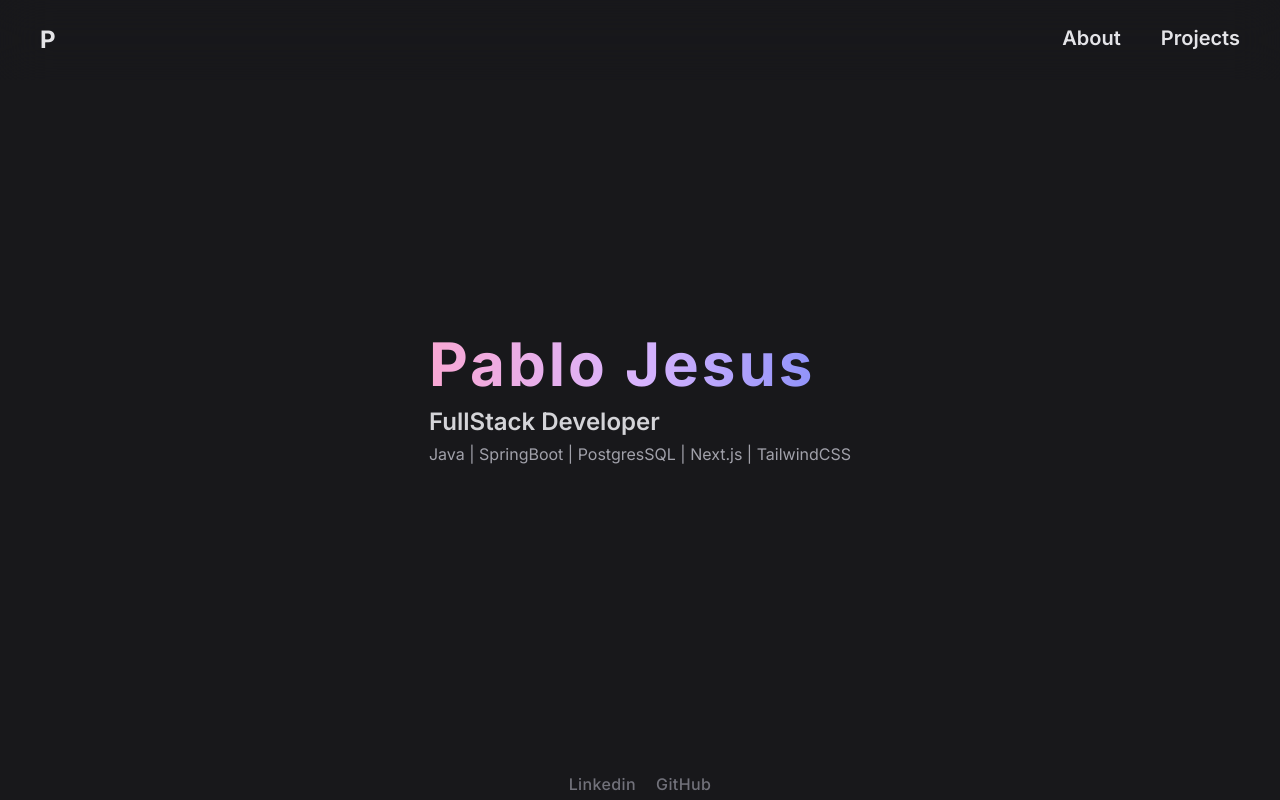
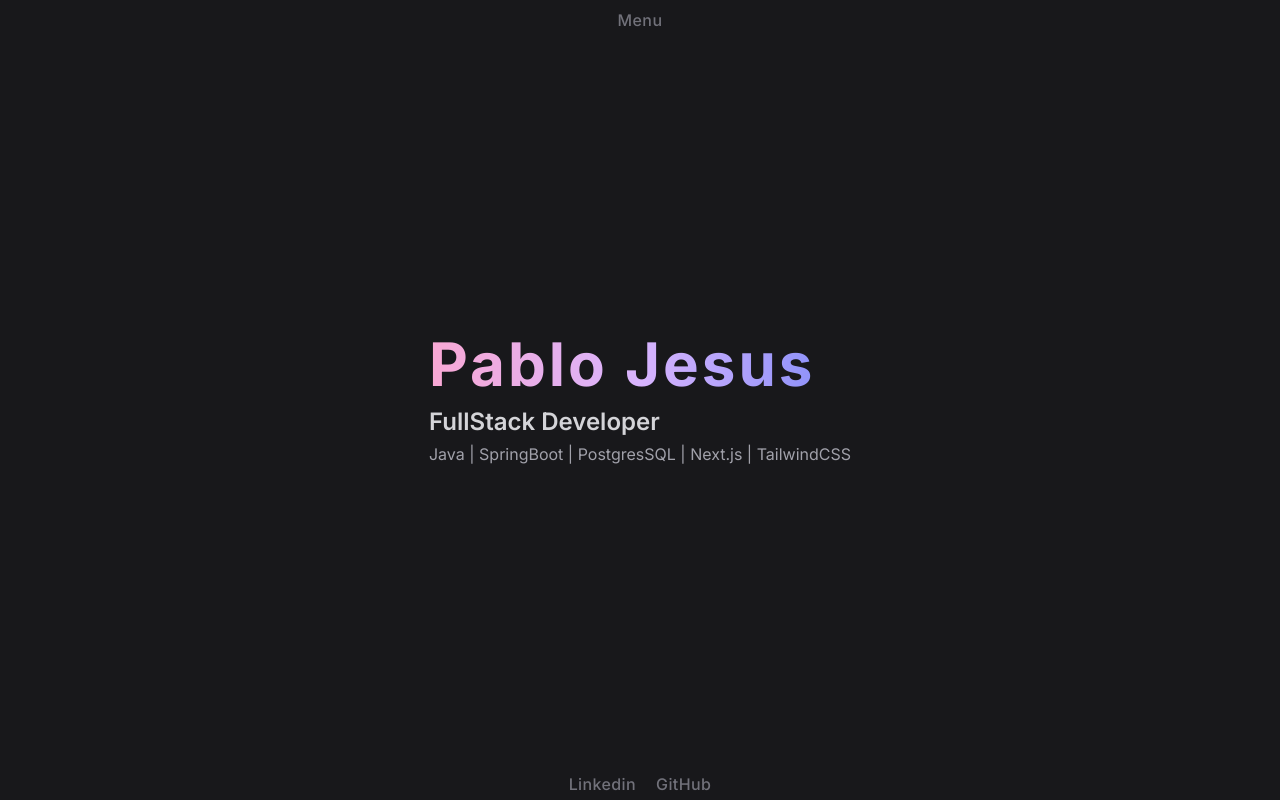
Before and after one commit to PabloJesusdaSilva/portfolio, a Next.js app: page / in a window 1280 px wide. Built offline with nearby package versions, Linux system fonts and the light colour scheme.

Commit message:
:feat creating header

```diff
--- a/src/app/layout.tsx
+++ b/src/app/layout.tsx
@@ -24,7 +24,7 @@ export default function RootLayout({
     <html lang="en" className='bg-zinc-900'>
       <body className={inter.className}>
         <Header />
-          <main className='flex justify-center'>
+          <main className=''>
               {children}
           </main>
         <Footer />
--- a/src/app/page.tsx
+++ b/src/app/page.tsx
@@ -2,7 +2,7 @@ import InitialPresentacion from "./components/InitialPresentation";
 
 export default function Home() {
   return (
-    <main className="flex w-full">
+    <main>
       <InitialPresentacion />
     </main>
   )
--- a/src/app/partials/Header.tsx
+++ b/src/app/partials/Header.tsx
@@ -12,54 +12,18 @@ export default function Header () {
    const handleOpenMenuModal = () => {
       setOpenMenuModal(!openMenuModal)
 
-      return
+      return;
    }
 
    return (
-      <>
-         <header className='fixed z-20 flex justify-between w-full py-4 px-8 text-zinc-200 backdrop-blur-xl'>
-            <div className='p-2 font-bold text-2xl transition-all duration-300 cursor-pointer hover:text-zinc-300'>
-               <Link href='/'>
-                  P
-               </Link>
-            </div>
-
-            <nav className='hidden md:block'>
-               <ul className='flex space-x-6'>
-                  <li className='p-2 cursor-pointer'>
-                     <Link
-                        href='/about-me'
-                        className='text-xl font-semibold transition-all duration-300 hover:text-zinc-300'
-                     >
-                        About
-                     </Link>
-                  </li>
-                  <li className='p-2 cursor-pointer'>
-                     <Link
-                        href='/projects'
-                        className='text-xl font-semibold transition-all duration-300 hover:text-zinc-300'
-                     >
-                        Projects
-                     </Link>
-                  </li>
-               </ul>
-            </nav>
-
-            <div className='relative z-50 block p-2 cursor-pointer lg:hidden'>
-               <Command
-                  className='transition-all duration-500 hover:rotate-180'
-                  onClick={handleOpenMenuModal}
-                  />
-            </div>
-
-            <div className='absolute w-full left-0 top-0'>
-               {
-                  openMenuModal
-                  ? <ModalMenu />
-                  : ''
-               }
-            </div>
-         </header>
-      </>
+      <header className='absolute flex justify-center items-center w-full h-10'>
+         <nav>
+            <ul className='flex space-x-5 text-zinc-500 tracking-wide text-base font-medium'>
+               <li>
+                  <span>Menu</span>
+               </li>
+            </ul>
+         </nav>
+      </header>
    )
 }
```
